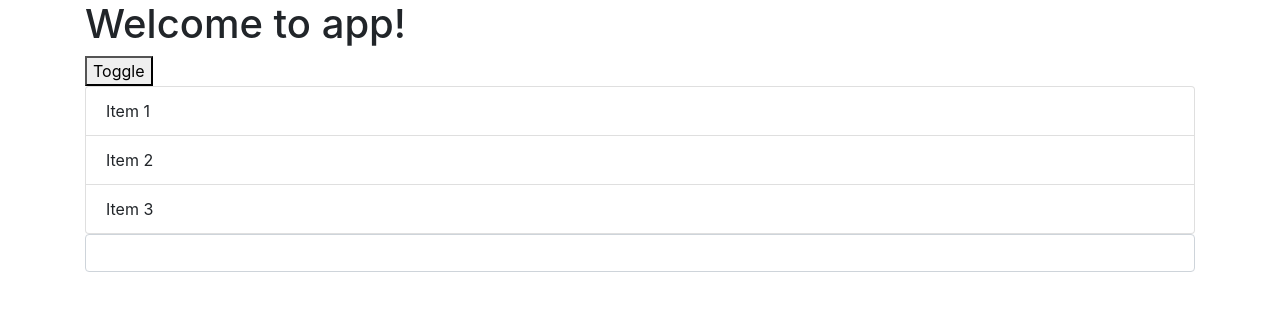
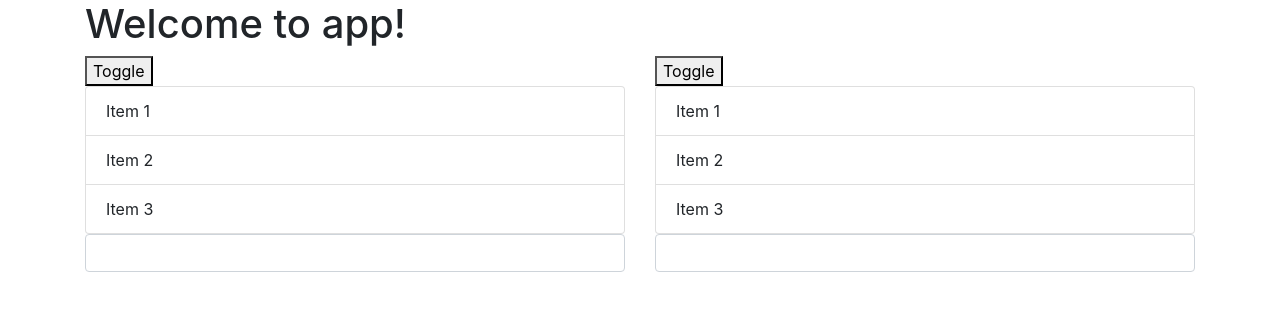
Before and after one commit to ev45ive/eduweb-angular-wzorce, an Angular app: page / in a window 1280 px wide. Shown: the top 310 px of the page. Built offline with nearby package versions, Linux system fonts and the light colour scheme.

Commit message:
2.7. Wstrzykiwanie do widoku - finished

```diff
--- a/src/app/app.component.html
+++ b/src/app/app.component.html
@@ -5,8 +5,16 @@
         Welcome to {{ title }}!
       </h1>
 
-      <button (click)="hide = !hide">Toggle</button>
-      <items-list *ngIf="!hide"></items-list>
+      <div class="row">
+        <div class="col">
+          <button (click)="hide = !hide">Toggle</button>
+          <items-list *ngIf="!hide"></items-list>
+        </div>
+        <div class="col">
+          <button (click)="hide2 = !hide2">Toggle</button>
+          <items-list *ngIf="!hide2"></items-list>
+        </div>
+      </div>
     </div>
   </div>
 </div>
--- a/src/app/app.component.ts
+++ b/src/app/app.component.ts
@@ -1,9 +1,13 @@
 import { Component } from '@angular/core';
+import { SelectionService } from './selection/selection.service';
 
 @Component({
   selector: 'app-root',
   templateUrl: './app.component.html',
-  styleUrls: ['./app.component.css']
+  styleUrls: ['./app.component.css'],
+  viewProviders:[
+    SelectionService
+  ],
 })
 export class AppComponent {
   title = 'app';
--- a/src/app/app.module.ts
+++ b/src/app/app.module.ts
@@ -4,6 +4,7 @@ import { NgModule } from '@angular/core';
 
 import { AppComponent } from './app.component';
 import { ItemsModule } from './items/items.module';
+import { SelectionModule } from './selection/selection.module';
 
 
 
--- a/src/app/items/items-list.component.ts
+++ b/src/app/items/items-list.component.ts
@@ -1,16 +1,20 @@
 import { Component, OnInit } from '@angular/core';
 import { ItemsDataService } from './items-data.service';
+import { SelectionService } from '../selection/selection.service';
 
 @Component({
   selector: 'items-list',
   template: `
     <div class="list-group">
-      <div class="list-group-item" *ngFor="let item of items">
+      <div class="list-group-item" *ngFor="let item of items" [selectable]="item">
         {{item.name}}
       </div>
     </div>
     <input class="form-control" (keyup.enter)=" items.push({name:$event.target.value})">
   `,
+  viewProviders:[
+    SelectionService
+  ],
   styles: []
 })
 export class ItemsListComponent implements OnInit {
--- a/src/app/items/items.module.ts
+++ b/src/app/items/items.module.ts
@@ -2,11 +2,14 @@ import { NgModule, ModuleWithProviders } from '@angular/core';
 import { CommonModule } from '@angular/common';
 import { ItemsListComponent } from './items-list.component';
 import { ItemsDataService } from './items-data.service';
+import { SharedModule } from '../shared/shared.module';
+import { SelectionModule } from '../selection/selection.module';
 
 
 @NgModule({
   imports: [
-    CommonModule
+    CommonModule,
+    SharedModule,
   ],
   declarations: [
     ItemsListComponent
--- /dev/null
+++ b/src/app/selection/selectable.directive.ts
@@ -0,0 +1,39 @@
+import { Directive, HostListener, Input, HostBinding, Host } from '@angular/core';
+import { SelectionService } from './selection.service';
+
+@Directive({
+  selector: '[selectable]'
+})
+export class SelectableDirective {
+
+  constructor(@Host() private selection:SelectionService<any>) {
+    console.log('hello from selectable')
+  }
+
+  @Input('selectable')
+  item
+
+  @HostListener('click')
+  select(){
+    this.selection.setSelection(this.item)
+  }
+
+
+  @HostBinding('class.active')
+  selected = false
+
+  subscription
+
+  ngOnDestroy(){
+    this.subscription.unsubscribe()
+  }
+
+  ngOnInit(){
+    this.selected = this.selection.selection == this.item
+
+    this.subscription = this.selection.selectionChange.subscribe(selection => {
+      this.selected = selection == this.item
+    })
+  }
+
+}
--- /dev/null
+++ b/src/app/selection/selection.service.ts
@@ -0,0 +1,17 @@
+import { Injectable, EventEmitter } from '@angular/core';
+
+@Injectable()
+export class SelectionService<T> {
+
+  constructor() { }
+
+  selection:T
+
+  setSelection(item:T){
+    this.selection = item
+    this.selectionChange.emit(this.selection)
+  }
+
+  selectionChange = new EventEmitter<T>()
+
+}
```
Also changed, not shown: src/app/selection/selection.module.ts (added, +20 -0 lines), src/app/shared/shared.module.ts (added, +16 -0 lines).
